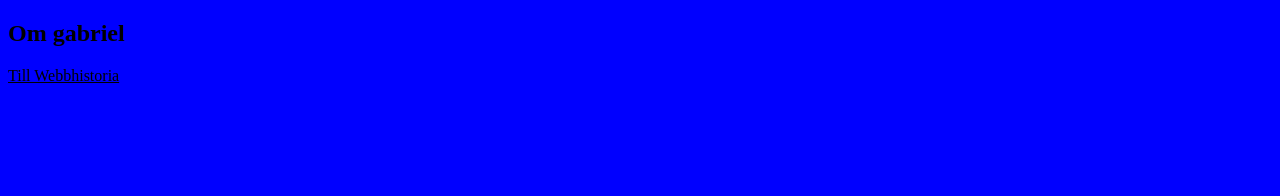
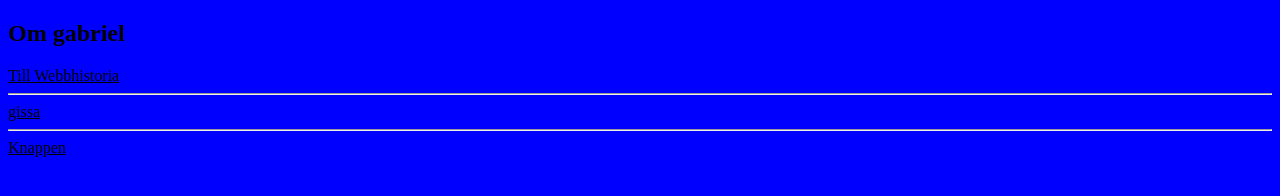
Before and after one commit to HQshop/HQshop.github.io, a plain HTML site: page index.html in a window 1280 px wide. Drawn offline with Linux system fonts and the light colour scheme.

Commit message:
Gjorde om mern:)

```diff
--- a/index.html
+++ b/index.html
@@ -9,5 +9,9 @@
 <body>
     <h2>Om gabriel</h2>
     <a href="webbhistoria/historia.html" target="_blank" rel="noopener noreferrer">Till Webbhistoria</a>
+    <hr>
+    <a href="gissa/index.html" target="_self" rel="noopener noreferrer">gissa</a>
+    <hr>
+    <a href="html_element/knappen/knap.html" target="_parent" rel="noopener noreferrer">Knappen</a>
 </body>
 </html>
```
Also changed, not shown: gissa/GISSA.CSS (added), gissa/gissa.js (renamed from gissa.js/gissa.js), gissa/index.html (renamed from gissa.js/index.html).
